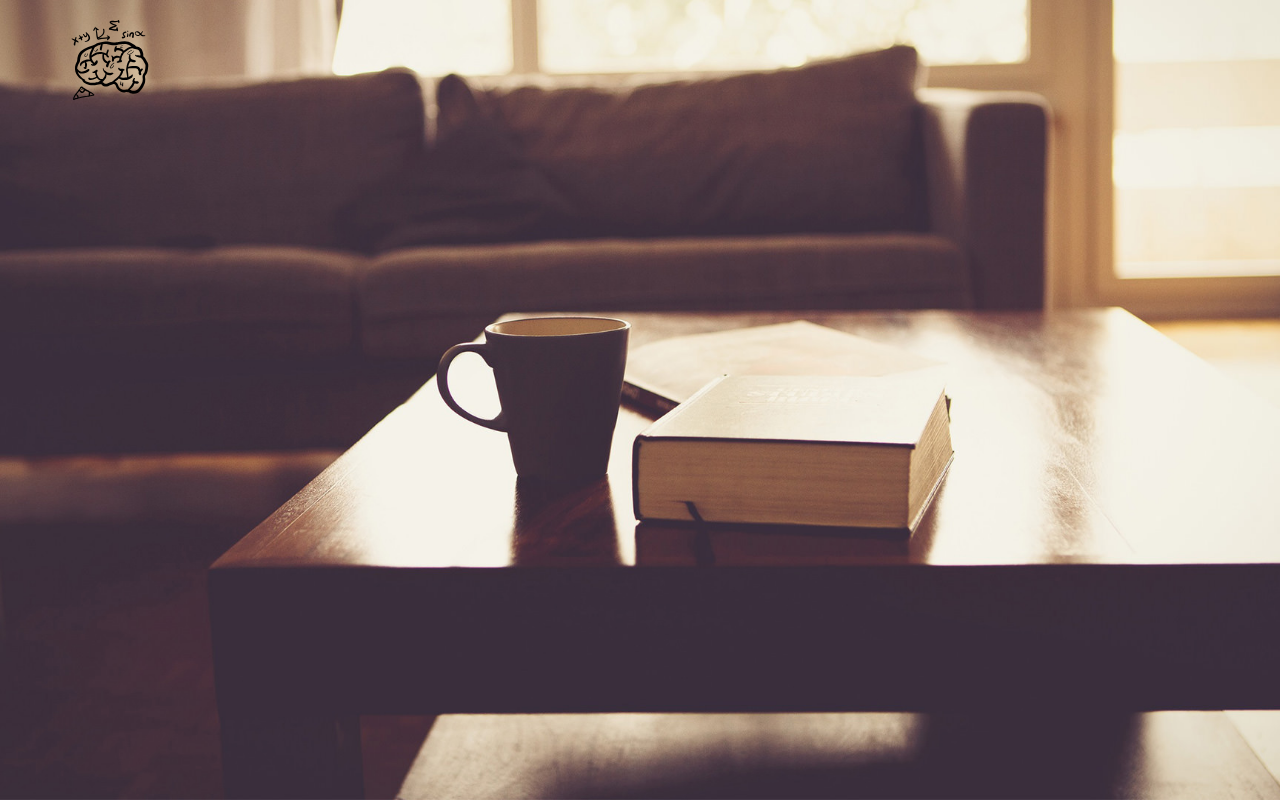
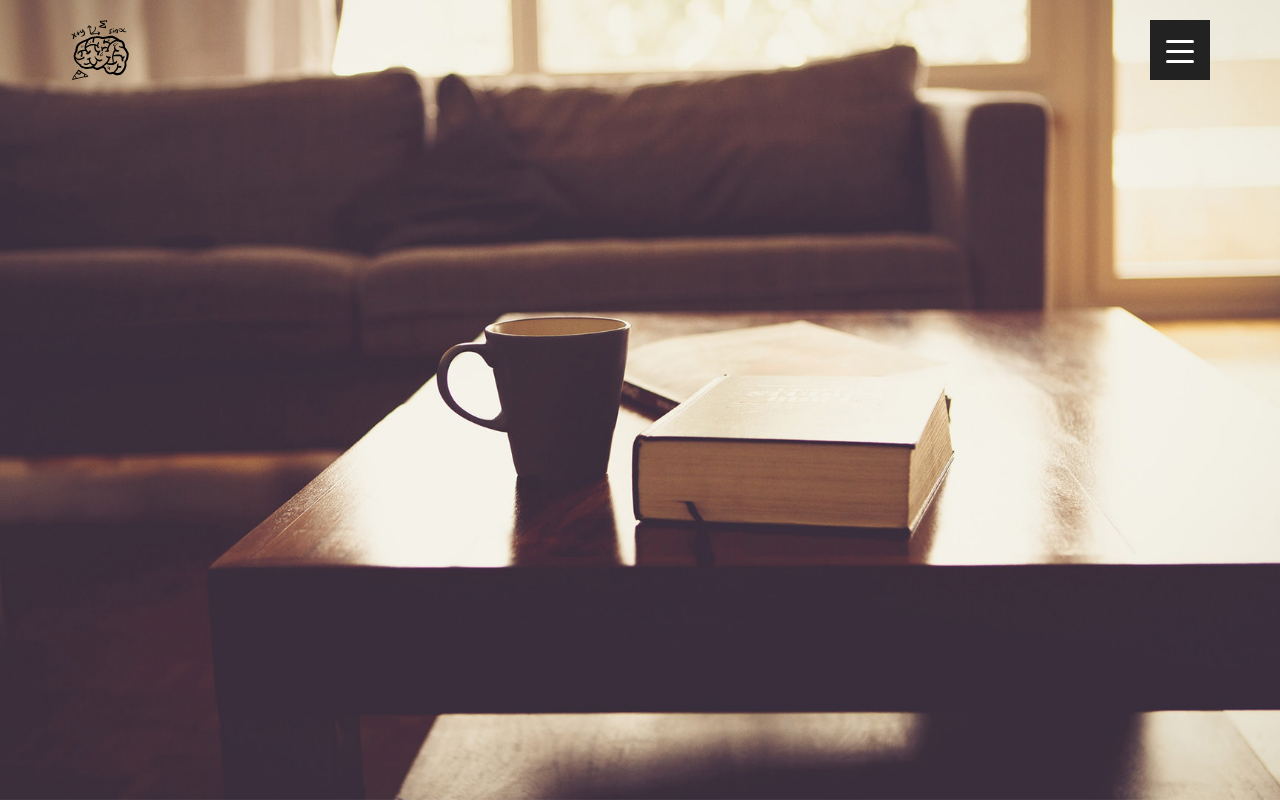
Before and after one commit to ar2zee/Portfolio, a website: page index.html in a window 1280 px wide. Drawn offline with Linux system fonts and the light colour scheme.

Commit message:
Added Menu Button

```diff
--- a/css/sass/main.sass
+++ b/css/sass/main.sass
@@ -53,3 +53,75 @@ section,
 
 .logo_container
 	float: left
+
+svg
+	height: 60px
+	width: 60px
+	z-index: 100
+	position: relative
+
+.toggle_mnu
+	width: 60px
+	height: 60px
+	float: right
+	position: relative
+	z-index: 100
+	border: none
+	outline: none
+
+$w: 28px
+$h: 3px
+
+.sandwich
+	width: $w
+	height: $w
+	position: absolute
+	top: 8px
+	bottom: 0
+	left: 0
+	right: 0
+	margin: auto
+	z-index: 200
+
+.sw-topper
+	position: relative
+	top: 0
+	width: $w
+	height: $h
+	background: rgb(255, 255, 255)
+	border: none
+	border-radius: 4px 4px 4px 4px
+	transition: transform 0.5s, top 0.2s
+	display: block
+
+.sw-bottom
+	position: relative
+	width: $w
+	height: $h
+	top: $h * 2.2
+	background: rgb(255, 255, 255)
+	border: none
+	border-radius: 4px 4px 4px 4px
+	transition: transform 0.5s, top 0.2s
+	transition-delay: 0.2s, 0s
+.sw-footer
+	position: relative
+	width: $w
+	height: $h
+	top: $h * 4.5
+	background: rgb(255, 255, 255)
+	border: none
+	border-radius: 4px 4px 4px 4px
+	transition: all 0.5s
+	transition-delay: 0.1s
+.sandwich.active
+	.sw-topper
+		top: 9px
+		transform: rotate(-45deg)
+	.sw-bottom
+		top: 6px
+		transform: rotate(45deg)
+	.sw-footer
+		opacity: 0
+		top: 0
+		transform: rotate(180deg)
--- a/css/sass/skins/tomato.sass
+++ b/css/sass/skins/tomato.sass
@@ -28,10 +28,6 @@ p
 .main_color_bg
 	background-color: $main_color
 
-svg
-	height: 80px
-	width: 80px
-	z-index: 100
-	position: relative
-path
-	// fill: $main_color
+
+.toggle_mnu
+	background-color: $main_color
--- a/index.html
+++ b/index.html
@@ -22,7 +22,7 @@
 		<div class="loader_inner"></div>
 	</div>
 
-	<header class="main_head main_color_bg" data-z-index="1" data-positionY="top " data-parallax="scroll" data-image-src="images/bg.jpg">
+	<header class="main_head main_color_bg" data-z-index="1" data-parallax="scroll" data-image-src="images/bg.jpg">
 		<div class="container">
 			<div class="row">
 				<div class="col-md-12">
@@ -403,10 +403,15 @@
 <g>
 </g>
 </svg>
-
-
+	</div>
+			<button class="toggle_mnu">
+				<div class='sandwich'>
+  					<div class='sw-topper'></div>
+  					<div class='sw-bottom'></div>
+  					<div class='sw-footer'></div>
 				</div>
-				</div>
+			</button>
+		</div>
 
 
 			</div>
--- a/js/common.js
+++ b/js/common.js
@@ -7,6 +7,11 @@ $('.main_head').css('height', $(window).height());	// fit all height
 	$(window).resize(function() {
 		heightDetect();
 	});
+
+	$(".toggle_mnu").click(function() {
+  		$(".sandwich").toggleClass("active");
+	});
+
 });
 
 $(window).load(function() {
```
Also changed, not shown: css/main.css, css/skins/tomato.css, 2 other files.
